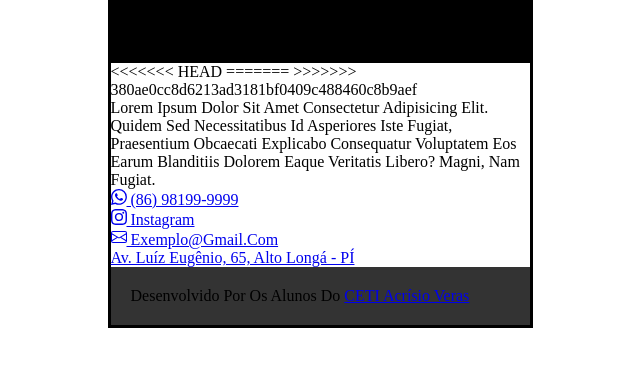
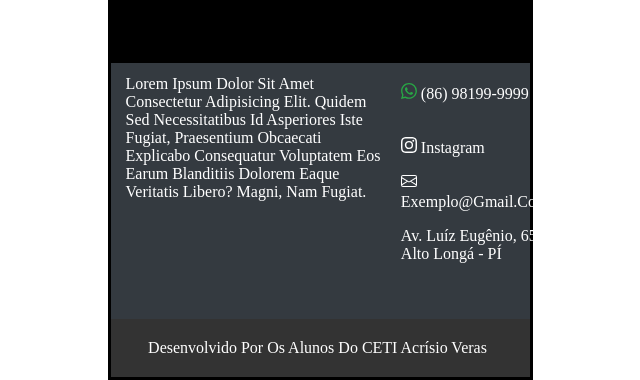
Before and after one commit to Aluisiolima/cardapio, a PHP site: page / in a window 1280 px wide. Shown: the part 650-1030 px from the top of the page, without its empty margins (320-960 px from the left). Before the commit the page ends 978 px from the top, so only its background shows below. Run offline with PHP 8.4, Linux system fonts and the light colour scheme; some web fonts are replaced.

Commit message:
Adicao_css_rodape

```diff
--- a/css/MyCssF.css
+++ b/css/MyCssF.css
@@ -1,12 +1,57 @@
 /*For testing*/
 .bg-dark {
     background-color: #343a40 !important;
+}
+.text {
+    /* Define a cor do texto como preto por padrão */
+    color: #000000;
 }
 .text-light{
     color: #ffffff !important;
 }
 .text-center {
     text-align: center !important;
+}
+
+  /* Classes para alterar a cor do texto */
+.text-primary {
+    color: #007bff; /* Azul */
+}
+
+.text-secondary {
+    color: #6c757d; /* Cinza */
+}
+
+.text-success {
+    color: #28a745; /* Verde */
+}
+
+.text-danger {
+    color: #dc3545; /* Vermelho */
+}
+
+.text-warning {
+    color: #ffc107; /* Amarelo */
+}
+
+.text-info {
+    color: #17a2b8; /* Azul claro */
+}
+
+.text-light {
+    color: #f8f9fa; /* Branco */
+}
+
+.text-dark {
+    color: #343a40; /* Preto escuro */
+}
+
+.text-body {
+    color: #212529; /* Cor padrão do corpo do texto */
+}
+
+.text-muted {
+    color: #6c757d; /* Texto cinza desativado */
 }
 
 .container-fluid {
@@ -84,3 +129,189 @@
     flex: 0 0 100%;
     max-width: 100%;
 }
+
+.nav {
+    display: -ms-flexbox;
+    display: flex;
+    -ms-flex-wrap: wrap;
+    flex-wrap: wrap;
+    padding-left: 0;
+    margin-bottom: 0;
+    list-style: none;
+}
+
+.nav-item {
+    margin-bottom: 0.25rem;
+}
+
+.nav-link {
+    display: block;
+    padding: 0.5rem 1rem;
+    color: #007bff;
+    text-decoration: none;
+}
+
+.nav-link:hover {
+    color: #0056b3;
+}
+
+.nav-link.active {
+    color: #fff;
+    background-color: #007bff;
+}
+
+.nav-link.disabled {
+    color: #6c757d;
+    pointer-events: none;
+    cursor: default;
+}
+
+.flex {
+    display: flex;
+    flex-direction: row;
+    flex-wrap: nowrap;
+    justify-content: flex-start;
+    align-items: stretch;
+    align-content: stretch;
+}
+
+.flex-column {
+    flex-direction: column;
+}
+
+.flex-row-reverse {
+    flex-direction: row-reverse;
+}
+
+.flex-column-reverse {
+    flex-direction: column-reverse;
+}
+
+.flex-wrap {
+    flex-wrap: wrap;
+}
+
+.flex-nowrap {
+    flex-wrap: nowrap;
+}
+
+.flex-wrap-reverse {
+    flex-wrap: wrap-reverse;
+}
+
+.justify-content-start {
+    justify-content: flex-start;
+}
+
+.justify-content-end {
+    justify-content: flex-end;
+}
+
+.justify-content-center {
+    justify-content: center;
+}
+
+.justify-content-between {
+    justify-content: space-between;
+}
+
+.justify-content-around {
+    justify-content: space-around;
+}
+
+.align-items-start {
+    align-items: flex-start;
+}
+
+.align-items-end {
+    align-items: flex-end;
+}
+
+.align-items-center {
+    align-items: center;
+}
+
+.align-items-baseline {
+    align-items: baseline;
+}
+
+.align-items-stretch {
+    align-items: stretch;
+}
+
+.align-content-start {
+    align-content: flex-start;
+}
+
+.align-content-end {
+    align-content: flex-end;
+}
+
+.align-content-center {
+    align-content: center;
+}
+
+.align-content-between {
+    align-content: space-between;
+}
+
+.align-content-around {
+    align-content: space-around;
+}
+
+.align-content-stretch {
+    align-content: stretch;
+}
+
+/* Definição de fonte para os ícones do Bootstrap Icons */
+@font-face {
+    font-family: 'bootstrap-icons';
+    src: url('path/to/bootstrap-icons.woff2') format('woff2'),
+         url('path/to/bootstrap-icons.woff') format('woff');
+    font-weight: normal;
+    font-style: normal;
+}
+
+  /* Estilos para os ícones */
+  .bi::before {
+    font-family: 'bootstrap-icons';
+    display: inline-block;
+    font-style: normal;
+    font-weight: normal;
+    line-height: 1;
+    -webkit-font-smoothing: antialiased;
+    -moz-osx-font-smoothing: grayscale;
+  }
+
+  /* Tamanho dos ícones */
+  .bi-lg::before {
+    font-size: 1.25rem; /* 20px */
+  }
+
+  .bi-sm::before {
+    font-size: 0.875rem; /* 14px */
+  }
+
+  /* Espaçamento entre os ícones */
+  .bi-me-2::before,
+  .bi-me-3::before,
+  .bi-me-4::before,
+  .bi-me-5::before,
+  .bi-me-6::before,
+  .bi-me-7::before,
+  .bi-me-8::before,
+  .bi-me-9::before,
+  .bi-me-10::before {
+    margin-right: 0.5rem; /* 8px */
+  }
+  a{
+   color: #fff;
+   text-decoration: none;
+   padding-right: 5px;
+  }
+ /* CSS media query dentro de um stylesheet */
+@media (max-width: 450px) {
+    a{
+      width: 90px;
+    }
+  }
--- a/index.html
+++ b/index.html
@@ -8,6 +8,7 @@
     <link rel="stylesheet" href="./css/reset.css">
     <link rel="stylesheet" href="./css/style.css">
     <link rel="stylesheet" href="https://cdn.jsdelivr.net/npm/bootstrap-icons@1.11.3/font/bootstrap-icons.min.css">
+    <link rel="stylesheet" href="./css/MyCssF.css">
 
 
 </head>
@@ -48,17 +49,15 @@
     <div class="produtos hamburguer">hamburguer</div>
     <div class="produtos bebidas">bebidas</div>
 </div>
-<<<<<<< HEAD
 
-=======
+
 <div class="container_cardapio">
 
 </div>
->>>>>>> 380ae0cc8d6213ad3181bf0409c488460c8b9aef
 
   <footer class="bg-dark text-light">
     <div class="container-fluid py-3">
-    <div class="row">
+    <div class="row" style="display: flex;">
       <!-- Esquerda -->
       <div class="col-8">
         <p>
```
